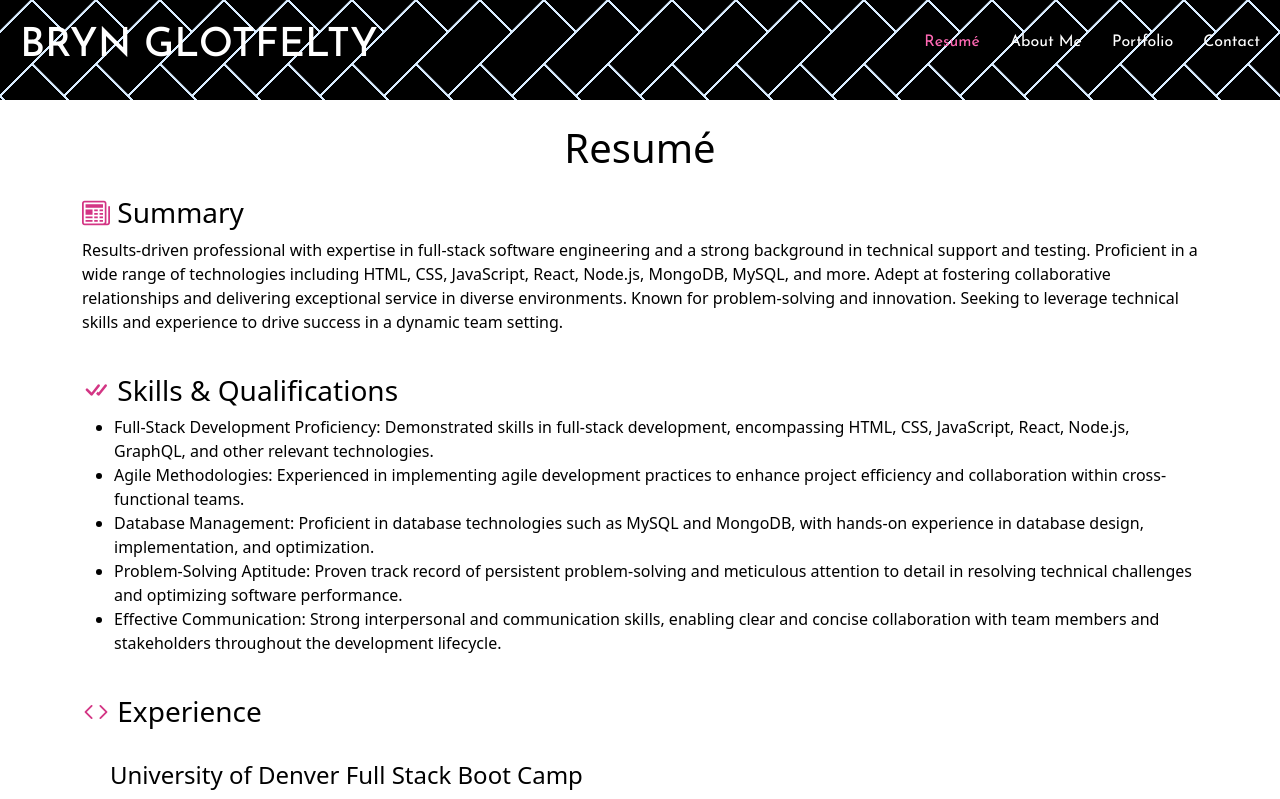
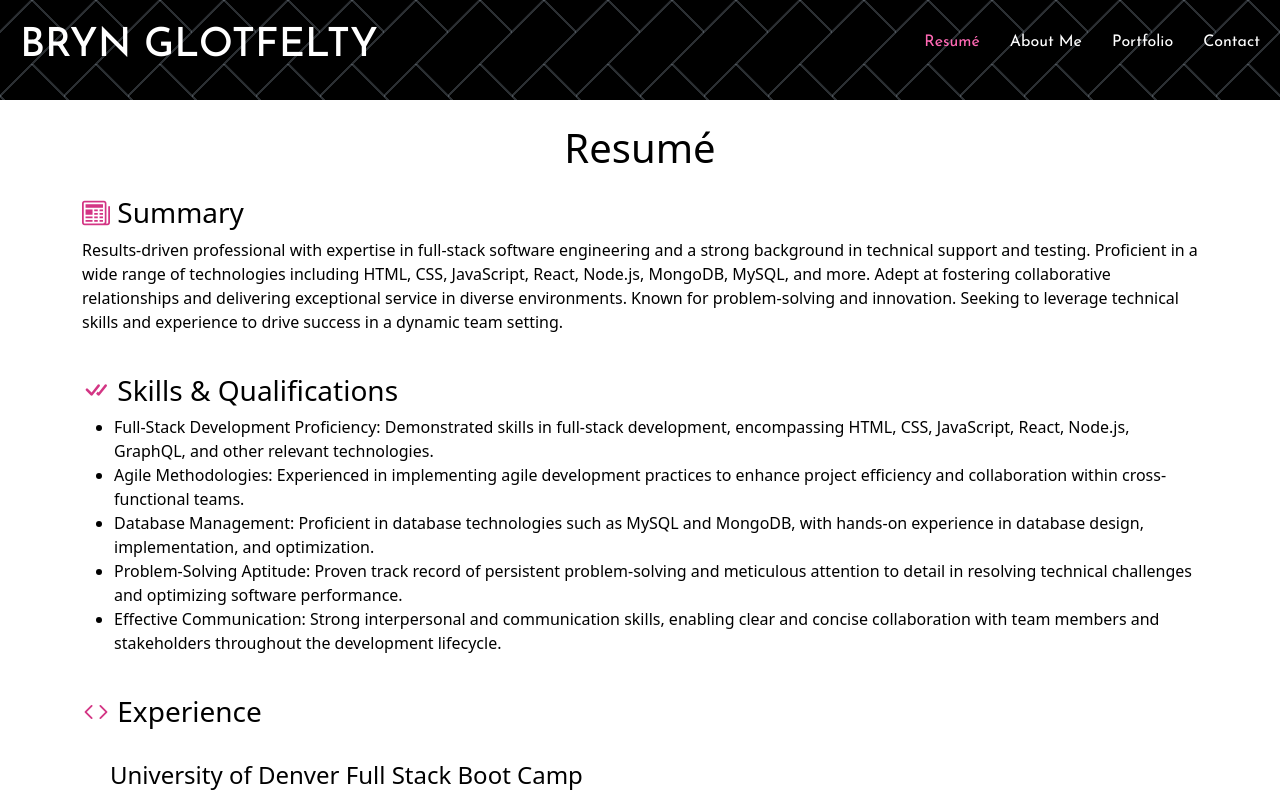
Before and after one commit to Bryncidently/React-Portfolio-Two-EB, a React (Vite) app: page / in a window 1280 px wide. Shown: the top 799 px of the page. Built offline with nearby package versions, Linux system fonts and the light colour scheme.

Commit message:
updated nav

```diff
--- a/src/App.css
+++ b/src/App.css
@@ -60,8 +60,8 @@
   width: 100%;
 
   background:
-linear-gradient(135deg, black 21px, #d9ecff 22px, #d9ecff 24px, transparent 24px, transparent 67px, #d9ecff 67px, #d9ecff 69px, transparent 69px),
-linear-gradient(225deg, black 21px, #d9ecff 22px, #d9ecff 24px, transparent 24px, transparent 67px, #d9ecff 67px, #d9ecff 69px, transparent 69px)0 64px;
+linear-gradient(135deg, black 21px, #d9ecff33 22px, #d9ecff33 24px, transparent 24px, transparent 67px, #d9ecff33 67px, #d9ecff33 69px, transparent 69px),
+linear-gradient(225deg, black 21px, #d9ecff33 22px, #d9ecff33 24px, transparent 24px, transparent 67px, #d9ecff33 67px, #d9ecff33 69px, transparent 69px)0 64px;
 background-color: black;
 background-size: 64px 128px;
 
```
